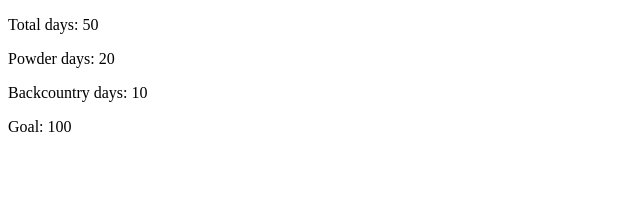
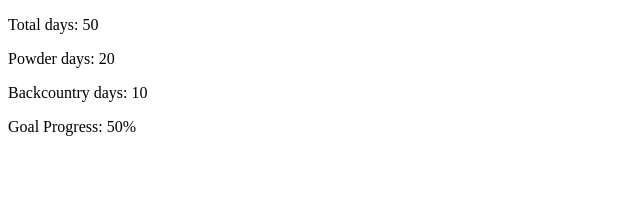
Before and after one commit to malaguitte/react-js-essential-training, a React (Create React App) app: page / in a window 1280 px wide. Shown: the top 208 px of the page, without its empty margins (0-640 px from the left). Built offline with nearby package versions, Linux system fonts and the light colour scheme.

Commit message:
Added custom method to the class component SkiDataCounter

```diff
--- a/src/index.js
+++ b/src/index.js
@@ -9,6 +9,11 @@ let skiData = {
 };
 
 class SkiDataCounter extends Component {
+
+  getPercentage = (decimal) => (decimal * 100) + '%';
+
+  calculateGoalProgress = (total, goal) => this.getPercentage(total / goal);
+
   render() {
     const {total, powder, backCountry, goal} = this.props;
     return (
@@ -23,7 +28,7 @@ class SkiDataCounter extends Component {
           <p>Backcountry days: {backCountry}</p>
         </div>
         <div>
-          <p>Goal: {goal}</p>
+          <p>Goal Progress: {this.calculateGoalProgress(total, goal)}</p>
         </div>
       </section>
     )
```
